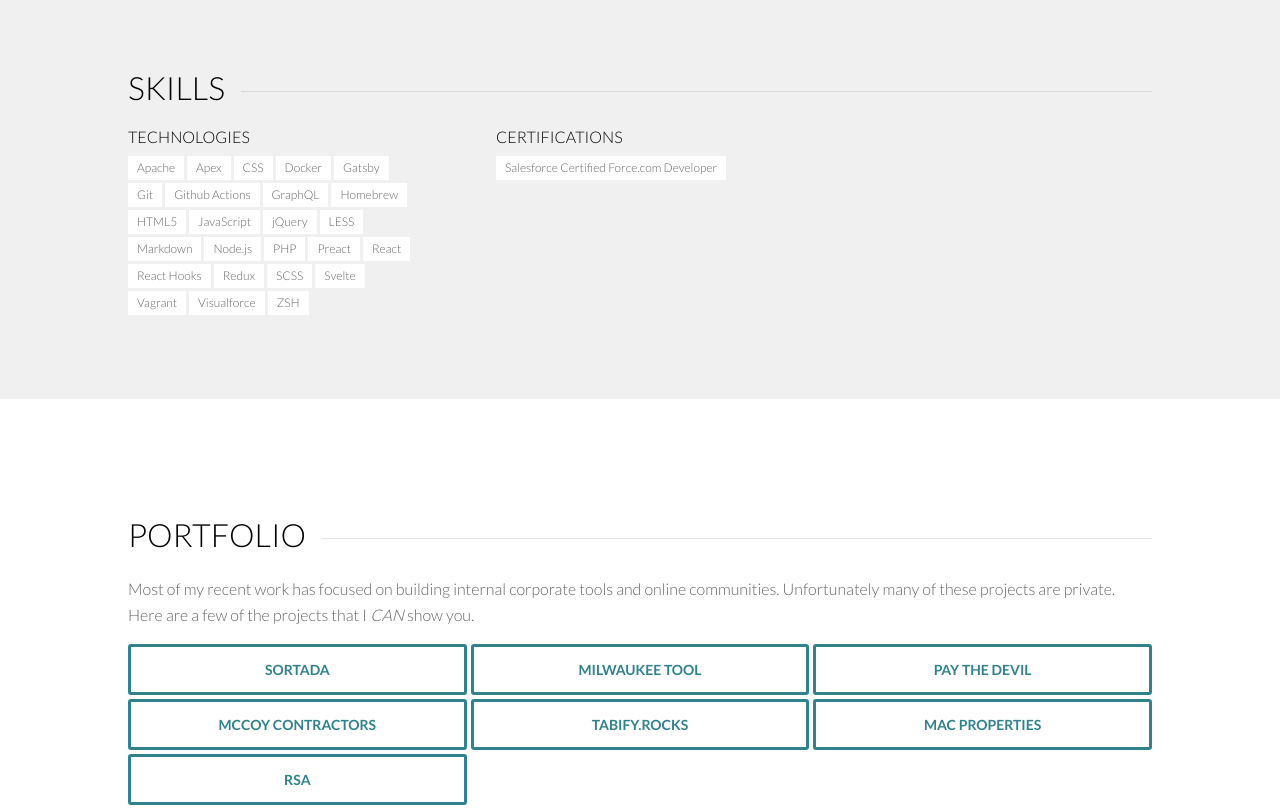
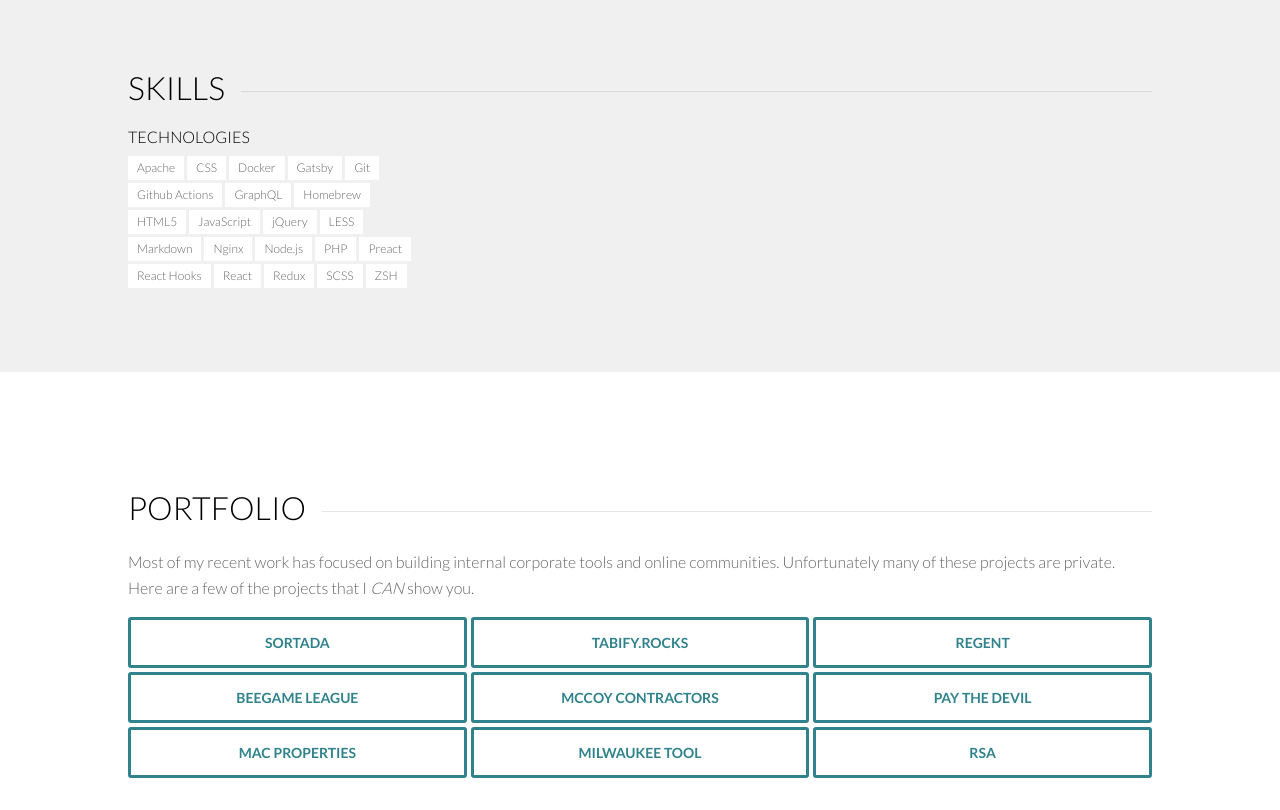
Before and after one commit to eisenivan/eisenberg.ninja, a website: page index.html in a window 1280 px wide. Shown: the part 3620-4430 px from the top of the page. Drawn offline with Linux system fonts and the light colour scheme.

Commit message:
remove cert that does not exist anymore

```diff
--- a/index.html
+++ b/index.html
@@ -150,7 +150,6 @@
                 <div class="job-duration">Dec 2010&ndash;Nov 2012</div>
                 <div class="job-location"><a target="_blank" href="http://bytestudios.com">Byte Studios</a> &mdash; Milwaukee, WI</div>
                 <p class="job-description">At Byte Studios I was a technical Swiss Army Knife. I built web applications of all sizes and shapes for a wide range of clients. As a full LAMP stack developer I was able to make my mark on each project from early high-level concepts to the final technical solution. I honed my skills in user experience (UX), site mapping, design, e-commerce strategy, programming, quality assurance (QA), and client relations.</p>
-
                 <p>Being part of a small and extremely focused team was instrumental for my professional development. The agility required by a small digital agency to compete in such a fast-paced industry is partially what I credit for igniting my love of web development. It was not uncommon for employees to wear several hats on simultaneous projects.</p>
               </div>
               <div class="col-md-6 avoid-break-inside">
@@ -197,7 +196,6 @@
               <h3 class="skills-list-heading">Technologies</h3>
               <ul class="skills-list">
                 <li>Apache</li>
-                <li>Apex</li>
                 <li>CSS</li>
                 <li>Docker</li>
                 <li>Gatsby</li>
@@ -210,23 +208,15 @@
                 <li>jQuery</li>
                 <li>LESS</li>
                 <li>Markdown</li>
+                <li>Nginx</li>
                 <li>Node.js</li>
                 <li>PHP</li>
                 <li>Preact</li>
+                <li>React Hooks</li>
                 <li>React</li>
-                <li>React Hooks</li>
                 <li>Redux</li>
                 <li>SCSS</li>
-                <li>Svelte</li>
-                <li>Vagrant</li>
-                <li>Visualforce</li>
                 <li>ZSH</li>
-              </ul>
-            </div>
-            <div class="col-md-4">
-              <h3 class="skills-list-heading">Certifications</h3>
-              <ul class="skills-list">
-                <li>Salesforce Certified Force.com Developer</li>
               </ul>
             </div>
           </div>
@@ -239,11 +229,13 @@
           <p>Most of my recent work has focused on building internal corporate tools and online communities. Unfortunately many of these projects are private. Here are a few of the projects that I <em>CAN</em> show you.</p>
           <ul class="portfolio-list">
             <li><a target="_blank" href="https://sortada.com">Sortada</a></li>
+            <li><a target="_blank" href="https://tabify.rocks">Tabify.Rocks</a></li>
+            <li><a target="_blank" href="https://github.com/northwesternmutual/regent">Regent</a></li>
+            <li><a target="_blank" href="https://league.beegame.gg/">Beegame League</a></li>
+            <li><a target="_blank" href="https://mccoycontractors.com">McCoy Contractors</a></li>
+            <li><a target="_blank" href="https://paythedevil.us">Pay The Devil</a></li>
+            <li><a target="_blank" href="https://www.macapartments.com/">Mac Properties</a></li>
             <li><a target="_blank" href="https://milwaukeetool.com">Milwaukee Tool</a></li>
-            <li><a target="_blank" href="https://paythedevil.us">Pay The Devil</a></li>
-            <li><a target="_blank" href="https://mccoycontractors.com">McCoy Contractors</a></li>
-            <li><a target="_blank" href="https://tabify.rocks">Tabify.Rocks</a></li>
-            <li><a target="_blank" href="https://www.macapartments.com/">Mac Properties</a></li>
             <li><a target="_blank" href="https://community.rsa.com">RSA</a></li>
           </ul>
         </div>
```
